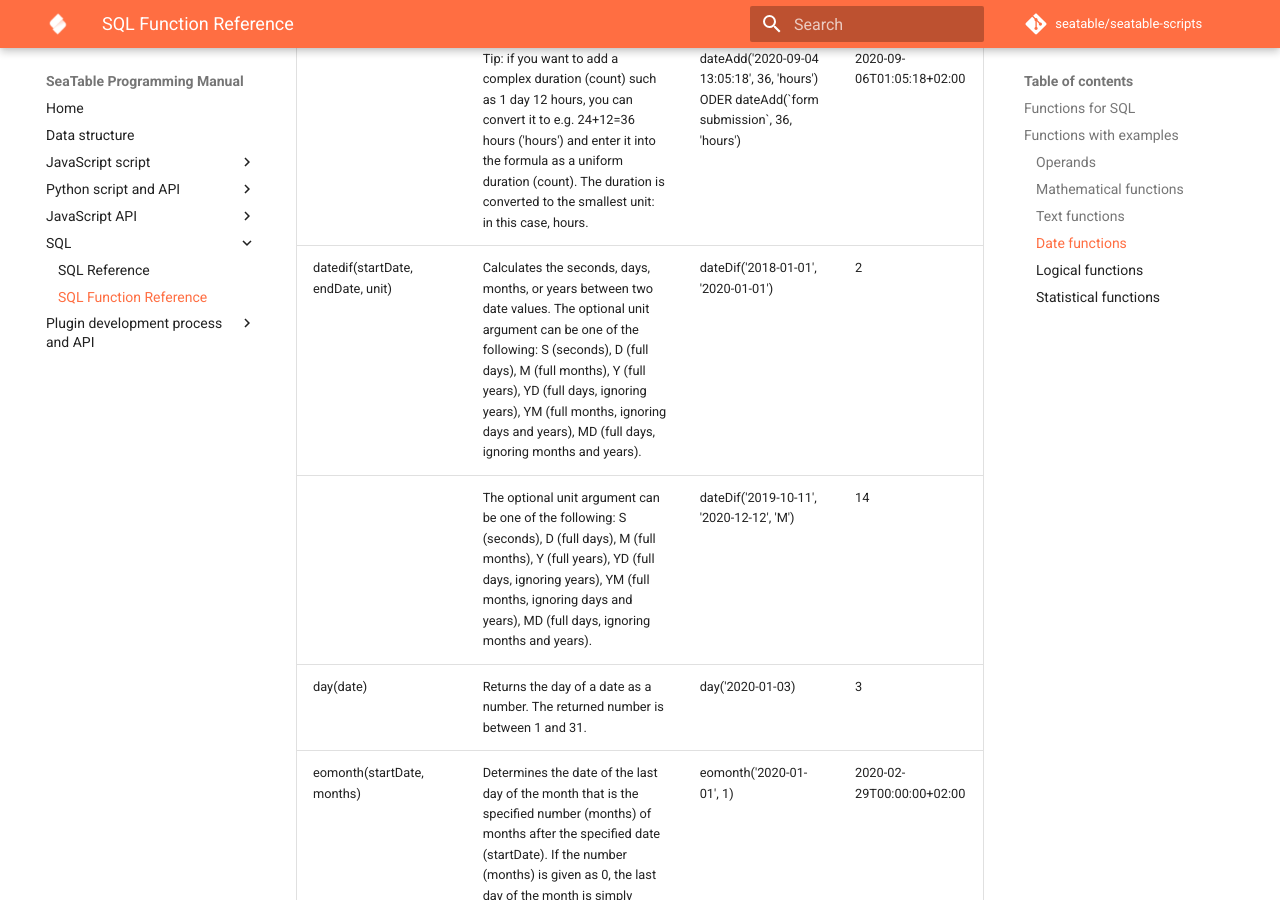
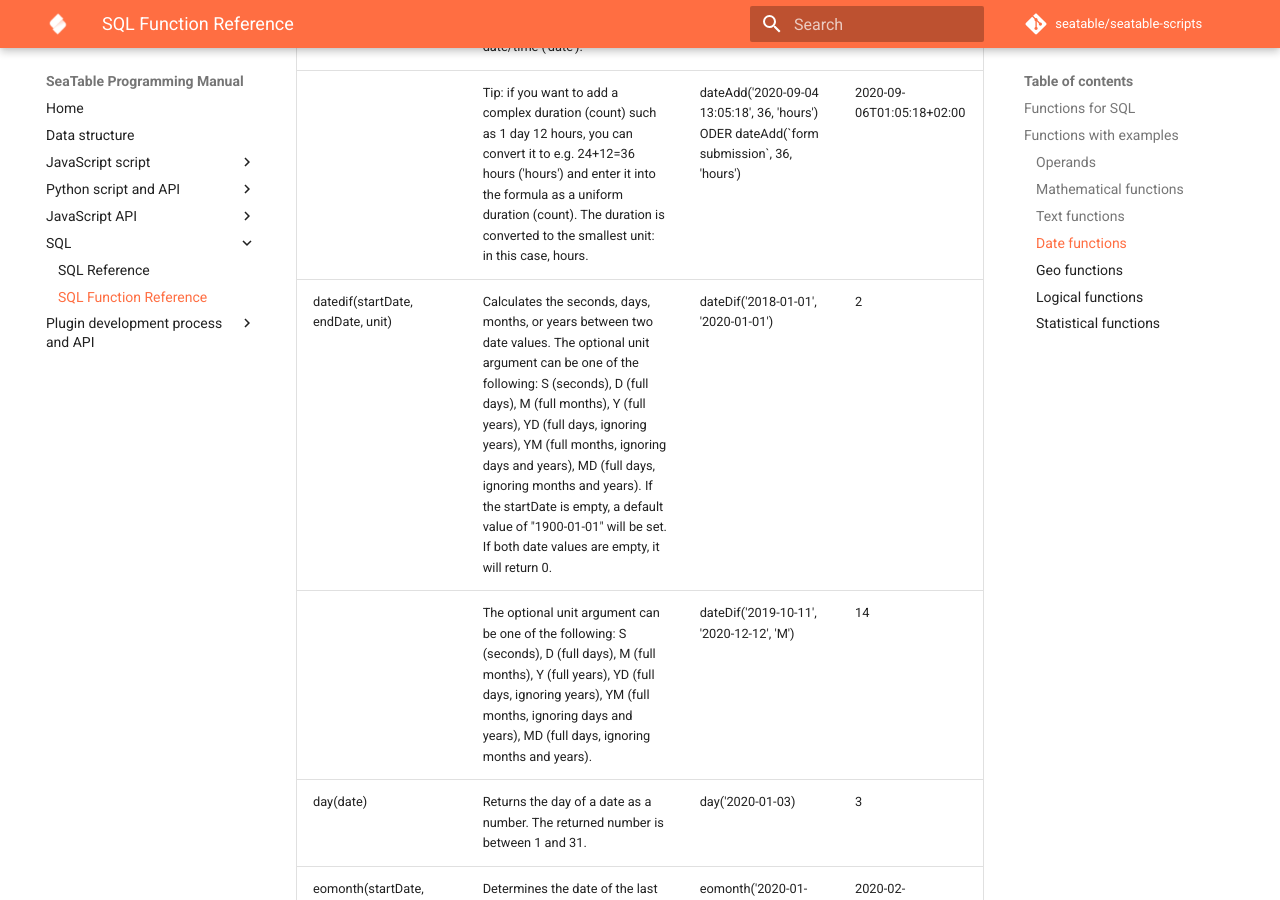
Before and after one commit to seatable/seatable-scripts, an MkDocs documentation site: the page built from manual/python/function.md, in a window 1280 px wide and 900 px high, scrolled down 8777 px. Built offline with MkDocs 1.6.1 and Material for MkDocs 9.7.7, drawn with Linux system fonts in a browser that asks for light colours; comment, search, counter and statistics services are not loaded; some of the changed text lies outside the part shown.

Commit message:
Update documents of SQL functions

```diff
--- a/manual/python/function.md
+++ b/manual/python/function.md
@@ -23,6 +23,7 @@
 * Mathematical functions
 * Text functions
 * Date functions
+* Geo functions
 * Logical functions
 * Statistical functions
 
@@ -121,7 +122,7 @@
 | date(year, month, day)                                   | Returns a date in international format (ISO) from entered year, month and day. If the year is entered with two digits, it is automatically understood as a year in the 1900s. If the number of the month or day is too large (greater than 12 or 31 respectively), these months or days are automatically converted to the next year or month.                                                                                                                                                                | date(2021, 1, 3)                                                                           | 2021-01-03T00:00:00+02:00 |
 | dateAdd(date, count, unit)                               | Adds the specified number (count) of years ('years'), months ('months'), weeks ('weeks'), days ('days'), hours ('hours'), minutes ('minutes') or seconds ('seconds') to a date/time ('date').                                                                                                                                                                                                                                                                                                                 | dateAdd('2020-02-03', 2, 'days')                                                           | 2020-02-05T00:00:00+02:00 |
 |                                                          | Tip: if you want to add a complex duration (count) such as 1 day 12 hours, you can convert it to e.g. 24+12=36 hours ('hours') and enter it into the formula as a uniform duration (count). The duration is converted to the smallest unit: in this case, hours.                                                                                                                                                                                                                                              | dateAdd('2020-09-04 13:05:18', 36, 'hours') ODER dateAdd(\`form submission\`, 36, 'hours') | 2020-09-06T01:05:18+02:00 |
-| datedif(startDate, endDate, unit)                        | Calculates the seconds, days, months, or years between two date values. The optional unit argument can be one of the following: S (seconds), D (full days), M (full months), Y (full years), YD (full days, ignoring years), YM (full months, ignoring days and years), MD (full days, ignoring months and years).                                                                                                                                                                                            | dateDif('2018-01-01', '2020-01-01')                                                        | 2                   |
+| datedif(startDate, endDate, unit)                        | Calculates the seconds, days, months, or years between two date values. The optional unit argument can be one of the following: S (seconds), D (full days), M (full months), Y (full years), YD (full days, ignoring years), YM (full months, ignoring days and years), MD (full days, ignoring months and years). If the startDate is empty, a default value of "1900-01-01" will be set. If both date values are empty, it will return 0.                                                                   | dateDif('2018-01-01', '2020-01-01')                                                        | 2                   |
 |                                                          | The optional unit argument can be one of the following: S (seconds), D (full days), M (full months), Y (full years), YD (full days, ignoring years), YM (full months, ignoring days and years), MD (full days, ignoring months and years).                                                                                                                                                                                                                                                                    | dateDif('2019-10-11', '2020-12-12', 'M')                                                   | 14                  |
 | day(date)                                                | Returns the day of a date as a number. The returned number is between 1 and 31.                                                                                                                                                                                                                                                                                                                                                                                                                               | day('2020-01-03)                                                                           | 3                   |
 | eomonth(startDate, months)                               | Determines the date of the last day of the month that is the specified number (months) of months after the specified date (startDate). If the number (months) is given as 0, the last day of the month is simply determined.                                                                                                                                                                                                                                                                                  | eomonth('2020-01-01', 1)                                                                   | 2020-02-29T00:00:00+02:00 |
@@ -151,6 +152,14 @@
 | isodate(date)                                            | Returns the ISO string representation of the date.                                                                                                                                                                                                                                                                                                                                                                                                                                                            | isodate('2021-01-01 11:00:00')                                                             | 2021-01-01          |
 | isomonth(date)                                           | Returns the ISO string representation of the year and month                                                                                                                                                                                                                                                                                                                                                                                                                                                   | isomonth('2021-01-01 11:00:00')                                                            | 2021-01             |
 
+### Geo functions
+
+| OPERATOR              | DESCRIPTION                                   | INPUT                 | RESULT |
+| :-------------------- | :-------------------------------------------- | :-------------------- | :----- |
+| province(geolocation) | Returns the province of a Geolocation column. | province(column_name) | 北京市  |
+| city(geolocation)     | Returns the city of a Geolocation column.     | city(column_name)     | 北京市  |
+| district(geolocation) | Returns the district of a Geolocation column. | district(column_name) | 朝阳区  |
+
 ### Logical functions
 
 | OPERATOR                                                          | DESCRIPTION                                                                                                                                                                                                                                                                                | INPUT                                                                                   | RESULT    |
@@ -173,3 +182,4 @@
 | counta(textORnumber1, textORnumber2, ...)     | Counts the number of non-empty cells (textORnumber1, textORnumber2, ...). These cells can be text or numbers. In this example, 1 and 2 are numbers, '3' is text, and '' is an empty value. | counta(1, '', 2, '3')   | 3      |
 | countall(textORnumber1, textORnumber2, ...)   | Counts the number of elements (textORnumber1, textORnumber2, ...) including numbers (1, 2), text ('3') and empty cells ('').                                                               | countall(1, '', 2, '3') | 4      |
 | countblank(textORnumber1, textORnumber2, ...) | Counts the number of empty cells.                                                                                                                                                          | countall(1, '', 2, '3') | 1      |
+| countItems(column)                            | Counts the number of items in a column. The supported column types are multiple select, collaborator, file, image.                                                                         | countItems(column_name) | 2      |
```
